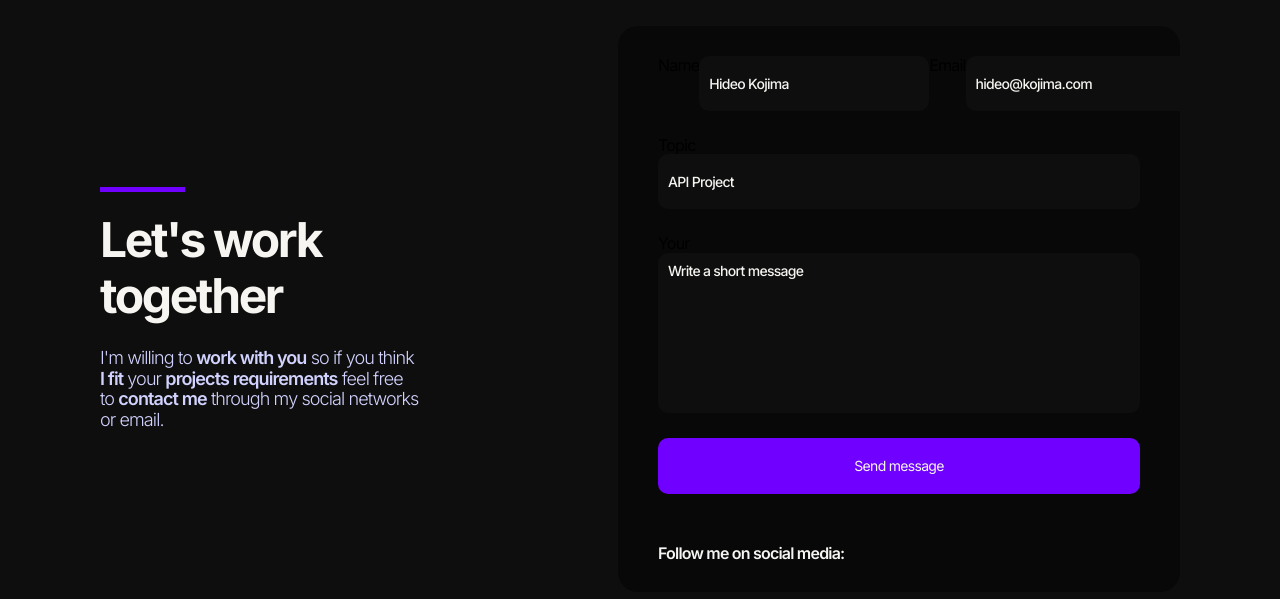
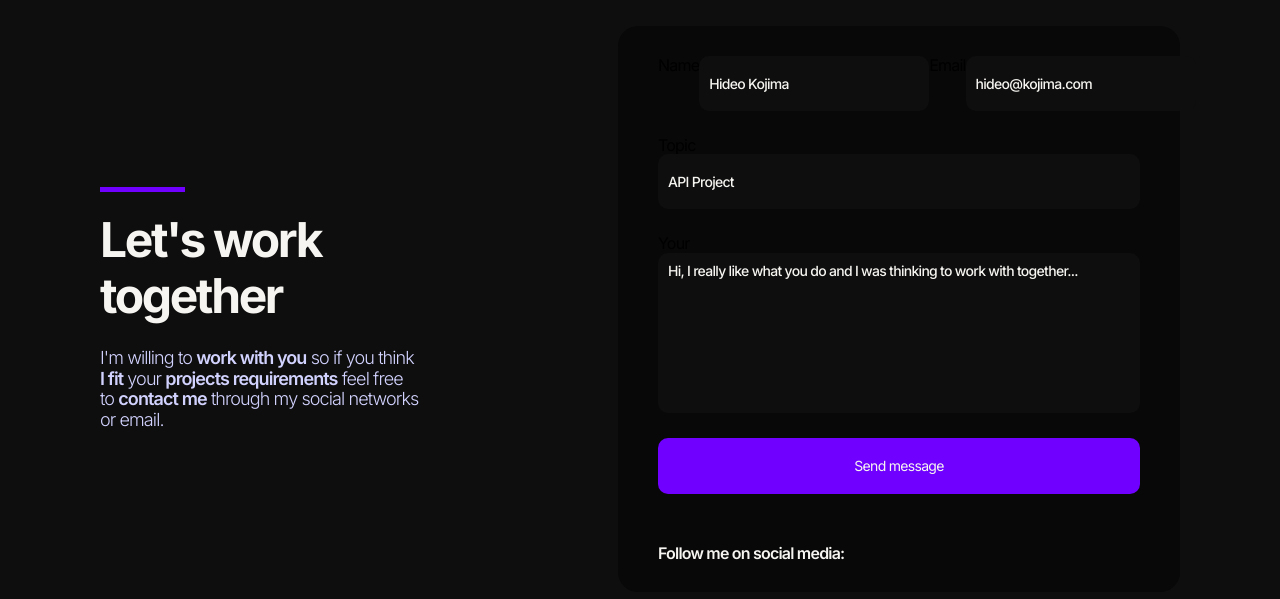
Before and after one commit to GomezFrannco/react-portfolio, a React (Vite) app: page / in a window 1280 px wide. Shown: the part 4141-4740 px from the top of the page. Built offline with nearby package versions, Linux system fonts and the light colour scheme.

Commit message:
Change textarea component

```diff
--- a/src/components/fields/fields.components.jsx
+++ b/src/components/fields/fields.components.jsx
@@ -1,9 +1,15 @@
 import { useState } from "react";
 import "./fields.components.scss";
 
-export const TextAreaInput = () => {
+export const TextAreaInput = ({ id, name }) => {
   return (
-    <textarea name='' id='' cols='30' rows='10' placeholder='Write a short message'></textarea>
+    <textarea
+      id={id}
+      name={name}
+      cols='30'
+      rows='10'
+      placeholder='Hi, I really like what you do and I was thinking to work with together...'
+    ></textarea>
   );
 };
 
--- a/src/pages/home/layout/Footer/index.jsx
+++ b/src/pages/home/layout/Footer/index.jsx
@@ -52,7 +52,7 @@ export default function Footer() {
             <label htmlFor="subject">Topic</label>
             <Input type="text" id="subject" name="subject" ph="API Project"/>
             <label htmlFor="message">Your</label>
-            <TextAreaInput/>
+            <TextAreaInput id="message" name="message"/>
             <button>Send message</button>
           </form>
           <div className="form__social">
```
